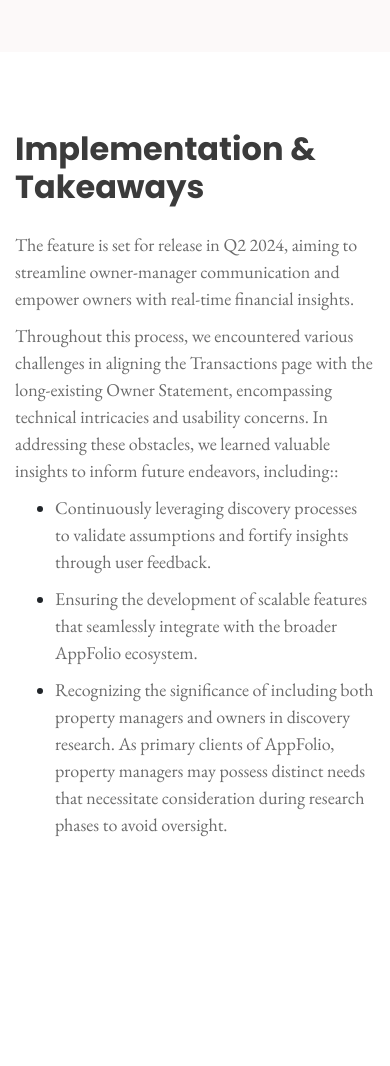
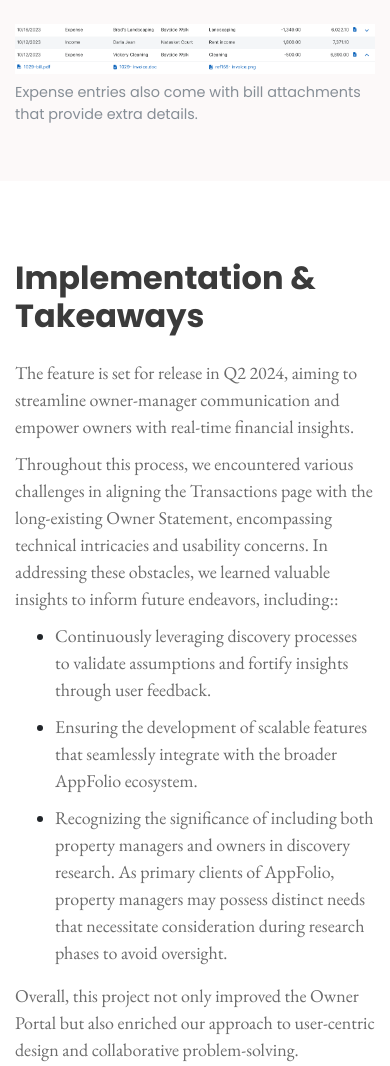
Before and after one commit to thi-tn/thi-tn.github.io, a plain HTML site: page apm-transactions.html in a window 390 px wide. Shown: the part 10934-12000 px from the top of the page. Before the commit the page ends 11848 px from the top, so only its background shows below. Drawn offline with nearby package versions, Linux system fonts and the light colour scheme; files that its build step writes are made by us from their sources.

Commit message:
updated screenshot

```diff
--- a/apm-transactions.html
+++ b/apm-transactions.html
@@ -250,10 +250,10 @@
 						<div class="pt-2 pt-md-3 mb-lg-4 col-md-4 col-lg-3"><p class="figure-caption">The running balance gives owners a quick and easy way to follow along the transactions and be assured that the ending amount is accurate.<br>
 						Expense entries also come with bill attachments that provide extra details.</p>
 						</div>
-<!--
-						<div class="mb-lg-4 col-md-8 col-lg-9"><img src="photos/uiux/dftodt/icon-exported.png"></div>
+
+						<div class="mb-lg-4 col-md-8 col-lg-9"><img src="photos/uiux/apm/attachments.png"></div>
 						<div class="pt-2 pt-md-3 mb-lg-4 col-md-4 col-lg-3"><p class="figure-caption">Expense entries also come with bill attachments that provide extra details.</p>
-						</div> -->
+						</div>
 
 					</div>
 
@@ -278,6 +278,7 @@
 						<li><p>Ensuring the development of scalable features that seamlessly integrate with the broader AppFolio ecosystem.</p></li>
 						<li><p>Recognizing the significance of including both property managers and owners in discovery research. As primary clients of AppFolio, property managers may possess distinct needs that necessitate consideration during research phases to avoid oversight.</p></li>
 					</ul>
+					<p>Overall, this project not only improved the Owner Portal but also enriched our approach to user-centric design and collaborative problem-solving.</p>
 
 				</div>
 			</div>
```
Also changed, not shown: photos/uiux/apm/attachments.png (added).
